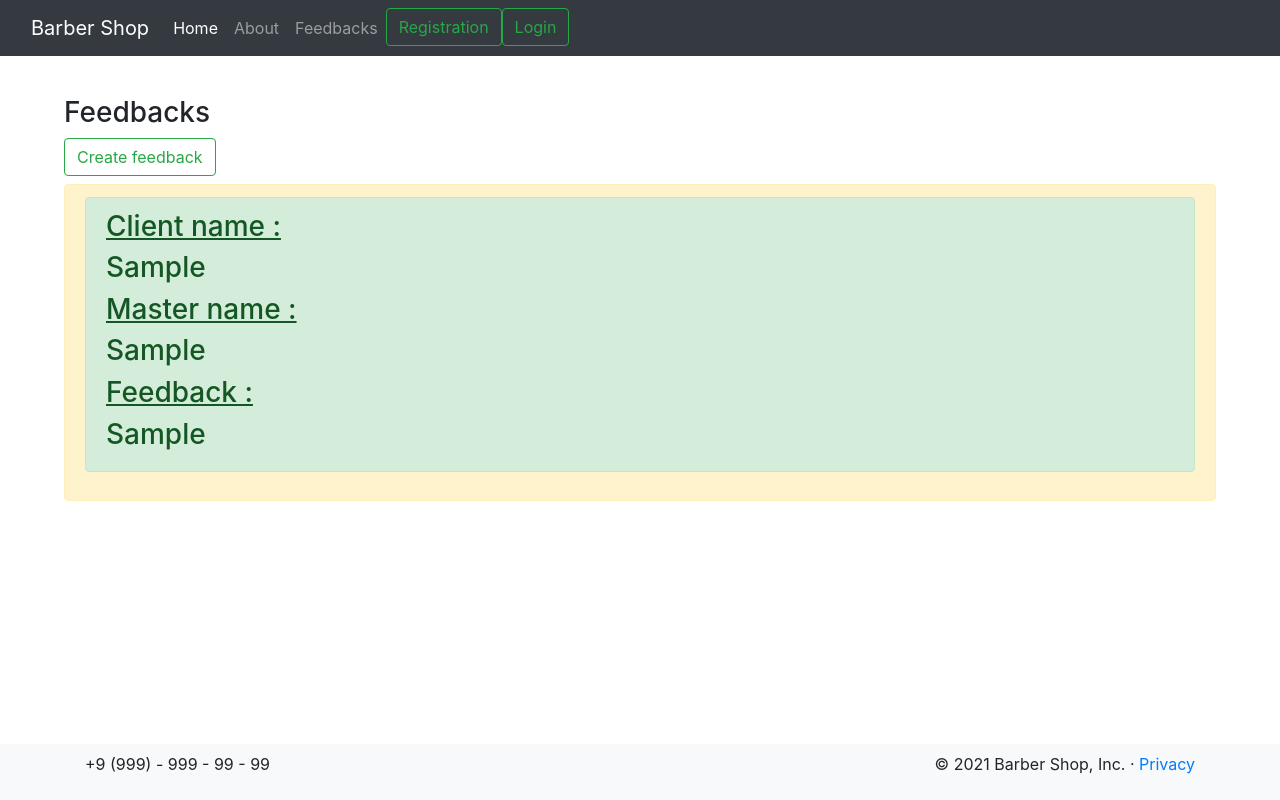
After one commit to kovakimy/djangoProject, a Django app: page /feedbacks in a window 1280 px wide. The commit adds this page. Run offline with Django 3.2, Linux system fonts and the light colour scheme; tables that the repository leaves empty hold one stand-in row (values such as "Sample post"); some libraries are stand-ins or nearby versions.

Commit message:
added feedback form

```diff
--- a/djProject/djProject/main/admin.py
+++ b/djProject/djProject/main/admin.py
@@ -1,6 +1,7 @@
 from django.contrib import admin
-from .models import Records, RecordsEyebrows, RecordsEyelashes
+from .models import Records, RecordsEyebrows, RecordsEyelashes, Feedback
 
 admin.site.register(Records)
 admin.site.register(RecordsEyebrows)
 admin.site.register(RecordsEyelashes)
+admin.site.register(Feedback)
--- a/djProject/djProject/main/forms.py
+++ b/djProject/djProject/main/forms.py
@@ -1,11 +1,12 @@
 from django.contrib.auth.forms import UserCreationForm
 from django import forms
-from .models import Records, RecordsEyebrows, RecordsEyelashes
+from .models import Records, RecordsEyebrows, RecordsEyelashes, Feedback
 from django.contrib.auth.models import User
 import datetime
 from django.db import models
 from .models import Records
 from django.forms import ModelForm
+
 
 TIME_CHOISES = [datetime.time(8,0), datetime.time(8,30), datetime.time(9,0), datetime.time(9,30), datetime.time(10,0),
                 datetime.time(10,30), datetime.time(11,0), datetime.time(11,30), datetime.time(12,0), datetime.time(12,30),
@@ -59,3 +60,13 @@ class MakeRecordEyelashesForm(ModelForm):
     class Meta:
         model = RecordsEyelashes
         fields = ['time', 'master', 'client']
+
+
+class FeedbackForm(ModelForm):
+    client = forms.CharField(required=False, widget=forms.HiddenInput())
+    master = forms.ChoiceField(required=True, choices=[(master, master) for master in get_masters()])
+    feedback = forms.CharField(widget=forms.Textarea, help_text="Write your comments")
+
+    class Meta:
+        model = Feedback
+        fields = ['client', 'master', 'feedback']
--- a/djProject/djProject/main/models.py
+++ b/djProject/djProject/main/models.py
@@ -38,3 +38,9 @@ class RecordsEyelashes(models.Model):
     class Meta:
         verbose_name = 'RecordEyelashes'
         verbose_name_plural = 'RecordsEyelashes'
+
+
+class Feedback(models.Model):
+    client = models.CharField('Client', max_length=20)
+    master = models.CharField('Master', max_length=20)
+    feedback = models.TextField('Feedback')
--- a/djProject/djProject/main/templates/main/base.html
+++ b/djProject/djProject/main/templates/main/base.html
@@ -23,6 +23,9 @@
 
           <li class="nav-item">
             <a class="nav-link" href="{% url 'about' %}">About</a>
+          </li>
+          <li class="nav-item">
+            <a class="nav-link" href="{% url 'feedbacks' %}">Feedbacks</a>
           </li>
             {% if user.is_authenticated %}
             <li>
--- /dev/null
+++ b/djProject/djProject/main/templates/main/feedbacks.html
@@ -0,0 +1,38 @@
+{% extends 'main/base.html' %}
+{% load crispy_forms_tags %}
+{% block title %}
+Records
+{% endblock %}
+
+{% block body %}
+    <style>
+   .layer {
+    margin-left: 5%;
+    margin-right: 5%;
+   }
+   </style>
+<br><br><br><br>
+<div class="layer">
+    <div><h3>Feedbacks</h3></div>
+    {% if not master %}
+    <a class="btn btn-outline-success", href="{%url 'create_feedback'%}">Create feedback</a>
+    {% endif %}
+{% for feedb in feedbacks %}
+    <div class="alert alert-warning mt-2">
+    <div class="alert alert-success">
+        <h3 style = "text-decoration:underline;">Client name : </h3><h3>{{feedb.client}}</h3>
+        <h3 style = "text-decoration:underline;">Master name : </h3><h3>{{feedb.master}}</h3>
+        <h3 style = "text-decoration:underline;">Feedback : </h3><h3>{{feedb.feedback}}</h3>
+    </div>
+        </div>
+{% endfor %}
+
+</div>
+</div>
+<nav class="navbar fixed-bottom navbar-light bg-light">
+  <div class="container">
+    <p> +9 (999) - 999 - 99 - 99 </p>
+      <p>© 2021 Barber Shop, Inc. · <a href="#">Privacy</a></p>
+  </div>
+</nav>
+{% endblock %}
--- a/djProject/djProject/main/urls.py
+++ b/djProject/djProject/main/urls.py
@@ -15,4 +15,6 @@ urlpatterns = [
     path('<int:pk>/delete_eyebrows', views.DeleteRecordEyebrows.as_view(), name='delete_record_eyebrows'),
     path('create_record_eyelashes', views.create_record_eyelashes, name='create_record_eyelashes'),
     path('<int:pk>/delete_eyelashes', views.DeleteRecordEyelashes.as_view(), name='delete_record_eyelashes'),
+    path('create_feedback', views.CreateFeedback, name='create_feedback'),
+    path('feedbacks', views.Feedbacks, name='feedbacks'),
 ]
--- a/djProject/djProject/main/views.py
+++ b/djProject/djProject/main/views.py
@@ -1,12 +1,12 @@
 from django.shortcuts import render, redirect
 from django.http import HttpResponseRedirect
-from .forms import UserRegisterForm, MakeRecordForm, MakeRecordEyebrowsForm, MakeRecordEyelashesForm
+from .forms import UserRegisterForm, MakeRecordForm, MakeRecordEyebrowsForm, MakeRecordEyelashesForm, FeedbackForm
 from django.contrib.auth.models import User
 from django.contrib import messages
 from django.contrib.auth import authenticate
 from django.contrib.auth import logout
 from django.contrib.auth.models import Group
-from .models import Records, RecordsEyelashes, RecordsEyebrows
+from .models import Records, RecordsEyelashes, RecordsEyebrows, Feedback
 from django.views.generic import DeleteView
 
 
@@ -206,3 +206,37 @@ class DeleteRecordEyelashes(DeleteView):
     model = RecordsEyelashes
     template_name = 'main/delete_record_eyelashes.html'
     success_url = '/record'
+
+
+def CreateFeedback(request):
+    form = None
+    error = ''
+    if (len(request.user.groups.all()) > 0) and (request.user.groups.all()[0].name == 'master'):
+        return redirect('feedbacks')
+
+    if request.method == 'POST':
+        form = FeedbackForm(request.POST)
+
+        if form.is_valid():
+            ins = form.save()
+            ins.client = request.user.username
+            ins.save()
+            form.save()
+            return redirect('feedbacks')
+    else:
+        form = FeedbackForm()
+    context = {'form': form, 'error': error}
+    return render(request, 'main/feedback.html', context)
+
+
+def Feedbacks(request):
+    form = None
+    error = ''
+    context = {}
+    if (len(request.user.groups.all()) > 0) and (request.user.groups.all()[0].name == 'master'):
+        context['master'] = True
+    elif (len(request.user.groups.all()) > 0) and (request.user.groups.all()[0].name == 'client'):
+        context['master'] = False
+    feedbacks = Feedback.objects.all().order_by("-id")
+    context['feedbacks'] = feedbacks
+    return render(request, 'main/feedbacks.html', context)
```
Also changed, not shown: djProject/djProject/main/templates/main/feedback.html (added, +38 -0 lines), djProject/djProject/main/migrations/0002_feedback.py (added).
